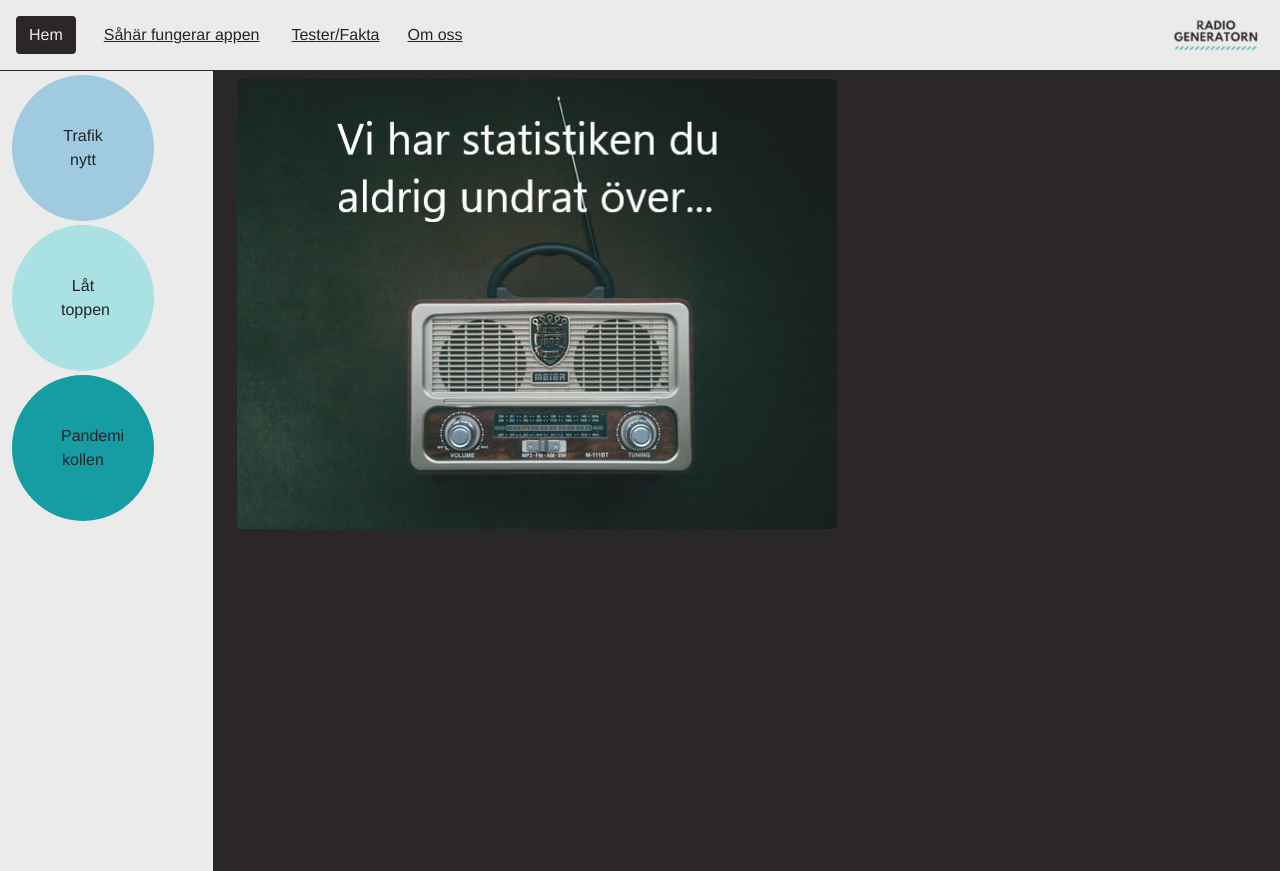
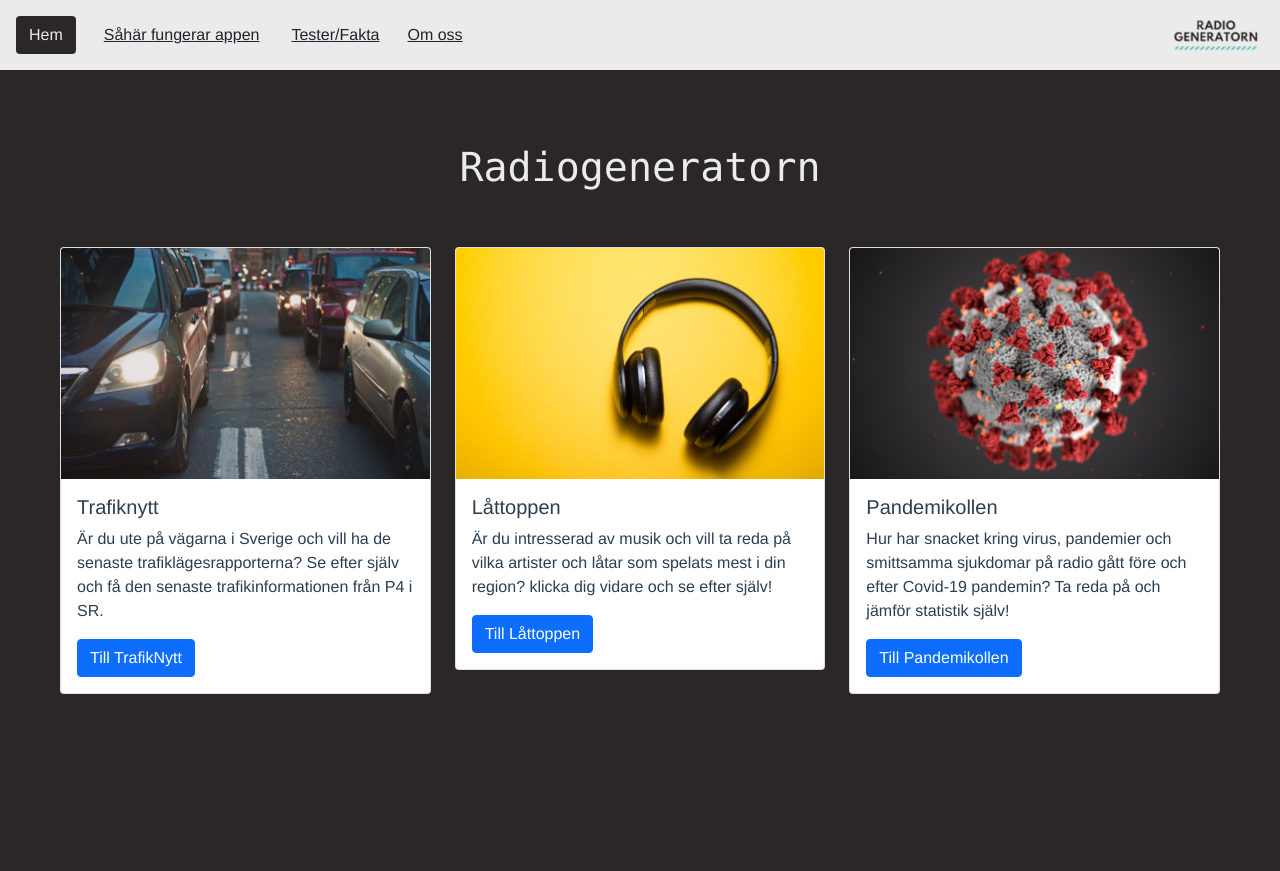
Before and after one commit to StaffanGodman/octopus, a Vue app: page /#/ in a window 1280 px wide. After the commit the page ends 800 px from the top, so only its background shows below. Built offline with nearby package versions, Linux system fonts and the light colour scheme.

Commit message:
Adding a new layout concept

```diff
--- a/src/App.vue
+++ b/src/App.vue
@@ -1,14 +1,7 @@
 <template>
   <Header />
   <div class="container-fluid">
-    <div class="row">
-      <div class="col-md-2 light-background">
-        <sidebar />
-      </div>
-      <div class="col-md-10 p-0">
-        <router-view />
-      </div>
-    </div>
+    <router-view />
   </div>
   <Footer />
 </template>
@@ -16,14 +9,12 @@
 <script>
 import Header from "./components/header.vue"
 import Footer from "./components/myfooter.vue"
-import Sidebar from "./components/sidebar.vue"
 
 export default {
   name: "app",
   components: {
     Header,
     Footer,
-    Sidebar,
   },
 }
 </script>
--- a/src/assets/style/custom.scss
+++ b/src/assets/style/custom.scss
@@ -10,7 +10,7 @@
   background-color: #ebebeb;
 }
 .color1-background {
-    background-color: #9fcadf;
+    background-color: #c9dfeb;
 }
 .color2-background {
   background-color: #aae1e3;
--- a/src/components/sidebar.vue
+++ b/src/components/sidebar.vue
@@ -1,8 +1,9 @@
 <template>
-  <nav class="nav flex-column position-relative top-0 start-0 vh-100 bg-light d-none d-md-inline ">
-    <div class="d-grid gap-1">
+  <div class="container-fluid d-none d-md-inline  border-1 rounded">
+    <nav class="nav position-relative top-0 start-0 ">
+      <div class="d-grid col-0 gap-1 mx-auto">
         <button
-        class="btn color1-background w-75 p-5 rounded-circle position-relative mt-1"
+          class="btn color1-background w-75 p-5  rounded-circle mt-1"
           type="button"
           @click="$router.push('/areaMenu')"
         >
@@ -10,7 +11,7 @@
           nytt
         </button>
         <button
-        class="btn color2-background w-75 p-5 rounded-circle position-relative start-0"
+          class="btn color2-background w-75 p-5 rounded-circle  start-0"
           type="button"
           @click="$router.push('/songMenu')"
         >
@@ -18,7 +19,7 @@
           toppen
         </button>
         <button
-        class="btn color3-background w-75 p-5 rounded-circle position-relative start-0"
+          class="btn color3-background w-75 p-5 rounded-circle start-0"
           type="button"
           @click="$router.push('/pandemikollen')"
         >
@@ -27,6 +28,7 @@
         </button>
       </div>
     </nav>
+  </div>
 </template>
 
 <script>
--- a/src/views/Home.vue
+++ b/src/views/Home.vue
@@ -1,6 +1,50 @@
 <template>
-  <div class="container-fluid vh-100 color-background">
-    <div class="container-fluid pt-2 w-100 p-0 m-0">
+  <div class="container-fluid vh-100 color-background color-background d-none d-md-inline">
+    <h1 class="color-primary-1 text-center p-5  font-monospace">Radiogeneratorn</h1>
+    <div class="row justify-content-start mh-100 px-5 ">
+      <div class="col-md">
+        <div class="card">
+          <img class="card-img-top" src="../assets/cars.png" alt="Card image cap" />
+          <div class="card-body">
+            <h5 class="card-title">Trafiknytt</h5>
+            <p class="card-text">
+              Är du ute på vägarna i Sverige och vill ha de senaste trafiklägesrapporterna? Se efter själv och få den
+              senaste trafikinformationen från P4 i SR.
+            </p>
+            <router-link class="btn btn-primary" to="/areaMenu">Till TrafikNytt</router-link>
+          </div>
+        </div>
+      </div>
+      <div class="col-md">
+        <div class="card">
+          <img class="card-img-top" src="../assets/headphones.png" alt="Card image cap" />
+          <div class="card-body">
+            <h5 class="card-title">Låttoppen</h5>
+            <p class="card-text">
+              Är du intresserad av musik och vill ta reda på vilka artister och låtar som spelats mest i din region?
+              klicka dig vidare och se efter själv!
+            </p>
+            <router-link class="btn btn-primary" to="/songMenu">Till Låttoppen</router-link>
+          </div>
+        </div>
+      </div>
+      <div class="col-md">
+        <div class="card">
+          <img class="card-img-top" src="../assets/corona.png" alt="Card image cap" />
+          <div class="card-body">
+            <h5 class="card-title">Pandemikollen</h5>
+            <p class="card-text">
+              Hur har snacket kring virus, pandemier och smittsamma sjukdomar på radio gått före och efter Covid-19
+              pandemin? Ta reda på och jämför statistik själv!
+            </p>
+           <router-link class="btn btn-primary" to="/pandemikollen">Till Pandemikollen</router-link>
+          </div>
+        </div>
+      </div>
+    </div>
+  </div>
+  <div class="container-fluid vh-100 color-background color-background d-md-none">
+    <div class="container-fluid pt-2 w-100 p-0 m-0 d-md-none">
       <img class="img-fluid rounded" src="../assets/home-radio.jpg" alt="radio-image" />
     </div>
     <div class="d-md-none pt-2">
--- a/src/views/Pandemikollen.vue
+++ b/src/views/Pandemikollen.vue
@@ -1,5 +1,10 @@
 <template>
   <div class="color-background vh-100 container-fluid">
+    <div class="row justify-content-start">
+      <div class="col-md-2 light-background">
+        <sidebar />
+      </div>
+      <div class="col-md-10 p-0">
         <h1 class="color-primary-3 fs-1 p-3 text-center" v-if="!showResults">Pandemikollen</h1>
         <br />
         <div v-if="!showResults">
@@ -7,7 +12,9 @@
             Ta fram tabeller över hur ofta olika program har tagit upp olika pandemirelaterade ämnen det senaste året.
           </p>
           <br />
-      <nav class="change-size p-3 color3-background rounded position-relative start-50 translate-middle-x text-center">
+          <nav
+            class="change-size p-3 color3-background rounded position-relative start-50 translate-middle-x text-center"
+          >
             <select name="Programs" class="rolldown" @change="setProgram">
               <option value="placeholder">Välj ett program</option>
               <option v-for="program in newsPrograms" :value="program.id" :key="program.id">
@@ -50,16 +57,20 @@
           <br />
         </div>
       </div>
+    </div>
+  </div>
 </template>
 
 <script>
 import pandemicFunctions from "../lib/pandemicFunctions.js"
 import LineChart from "../components/linechart.vue"
 import pandemicChartData from "../lib/pandemicChartData.js"
+import Sidebar from "../components/sidebar.vue"
 
 export default {
   components: {
     LineChart,
+    Sidebar,
   },
   data() {
     return {
--- a/src/views/areaMenu.vue
+++ b/src/views/areaMenu.vue
@@ -1,5 +1,10 @@
 <template>
   <div class="color-background vh-100 container-fluid">
+    <div class="row justify-content-start">
+      <div class="col-md-2 light-background">
+        <sidebar />
+      </div>
+      <div class="col-md-10 p-0">
         <h1 class="color-primary-3 fs-1 p-3 text-center">Trafiknytt</h1>
         <div v-if="trafficMessages.length === 0">
           <p class="color-primary-1 text-center">
@@ -8,7 +13,9 @@
           </p>
         </div>
         <br />
-    <nav class="change-size p-3 color3-background rounded position-relative start-50 translate-middle-x text-center">
+        <nav
+          class="change-size p-3 color3-background rounded position-relative start-50 translate-middle-x text-center"
+        >
           <select class="w-75" name="Region" id="Regions" @change="getTrafficMessages">
             <option value="placeholder">Select an area</option>
             <option value="all">Alla områden</option>
@@ -28,12 +35,18 @@
           <br />
         </div>
       </div>
+    </div>
+  </div>
 </template>
 
 <script>
 import trafficFunctions from "../lib/trafficFunctions.js"
+import Sidebar from "../components/sidebar.vue"
 
 export default {
+  components: {
+    Sidebar,
+  },
   data() {
     return {
       trafficMessages: [],
--- a/src/views/songMenu.vue
+++ b/src/views/songMenu.vue
@@ -1,28 +1,36 @@
 <template>
   <div class="color-background vh-100 container-fluid">
-    <h1 class="text-center color-primary-3 fs-1 p-3" >Låt-Toppen</h1>
-    <p class="color-primary-1 text-center">
-      Sök på Låt-Toppen för att se vilken musik som är populärast på just din radiostation!
-    </p>
-    <div>
-    <channelList></channelList>
+    <div class="row justify-content-start">
+      <div class="col-md-2 light-background">
+        <sidebar />
+      </div>
+      <div class="col-md-10 p-0">
+        <h1 class="text-center color-primary-3 fs-1 p-3">Låt-Toppen</h1>
+        <p class="color-primary-1 text-center">
+          Sök på Låt-Toppen för att se vilken musik som är populärast på just din radiostation!
+        </p>
+        <div>
+          <channelList></channelList>
+        </div>
+      </div>
     </div>
   </div>
 </template>
 
 <script>
-import ChannelList from "@/components/channelList";
+import ChannelList from "@/components/channelList"
+import Sidebar from "../components/sidebar.vue"
 export default {
-  components: { ChannelList },
+  components: {
+    ChannelList,
+    Sidebar,
+  },
   data() {
     return {}
   },
 
-  methods: {
-  },
+  methods: {},
 }
 </script>
 
-<style>
-
-</style>
+<style></style>
```
Lines whose indentation alone changed are shown as unchanged.
